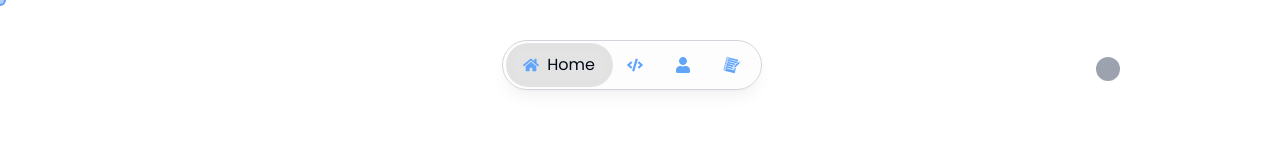
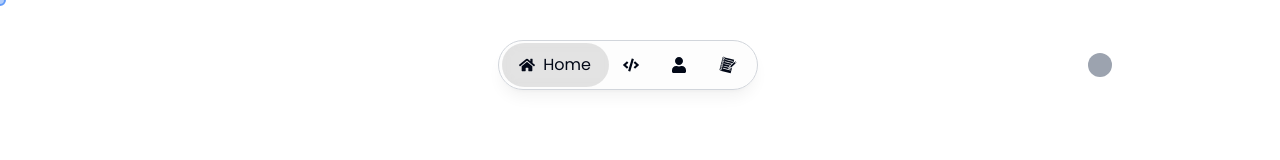
Before and after one commit to yuvrajsinh5252/website, a Next.js app: page / in a window 1280 px wide. Shown: the top 160 px of the page. Built offline with nearby package versions, Linux system fonts and the light colour scheme.

Commit message:
fix: theme toggle functionality

```diff
--- a/src/app/projects/page.tsx
+++ b/src/app/projects/page.tsx
@@ -51,7 +51,7 @@ export default function Home() {
               <div className="h-full p-5 rounded-lg dark:bg-gray-800/40 bg-gray-500/20 backdrop-blur-md border border-gray-800/50 hover:border-gray-700/50 hover:shadow-lg hover:shadow-blue-500/5">
                 <div
                   key={hoveredIndex === index ? "wave-active" : "wave-inactive"}
-                  className={`absolute inset-0 pointer-events-none transition-all duration-700 ${
+                  className={`absolute inset-0 pointer-events-none ${
                     hoveredIndex === index ? "animate-wave" : ""
                   }`}
                 />
@@ -88,7 +88,7 @@ export default function Home() {
                       </Link>
                     </div>
                   </div>
-                  <p className="text-sm dark:text-gray-400 leading-relaxed flex-grow">
+                  <p className="text-sm dark:text-gray-400 text-foreground leading-relaxed flex-grow">
                     {project.description}
                   </p>
                   <div className="flex flex-wrap gap-2">
--- a/src/app/styles/globals.css
+++ b/src/app/styles/globals.css
@@ -18,17 +18,14 @@
 
 @layer base {
   body {
-    -moz-osx-font-smoothing: grayscale;
-    -webkit-font-smoothing: antialiased;
     box-sizing: border-box;
-    -webkit-tap-highlight-color: transparent;
     background-color: hsl(var(--background));
     color: hsl(var(--foreground));
   }
 
   * {
     cursor: none !important;
-    transition: all 0.029s ease-in-out;
+    transition: all 0.05s ease-in-out;
   }
 
   @media (hover: none) {
--- a/src/components/navbar/navbar.tsx
+++ b/src/components/navbar/navbar.tsx
@@ -51,7 +51,7 @@ export default function Navbar() {
         initial={{ opacity: 0, y: -20 }}
         animate={{ opacity: 1, y: 0 }}
         transition={{ duration: 0.6, type: "spring" }}
-        className="flex items-center gap-8 w-fit h-8 px-5 py-6 rounded-full backdrop-blur-md bg-gray-100/20 dark:bg-gray-800/50 border dark:border-gray-300/20 border-gray-300 hover:bg-white/40 group shadow-lg shadow-black/5 dark:shadow-white/5 hover:shadow-xl hover:shadow-black/10 dark:hover:shadow-white/10"
+        className="flex items-center gap-8 w-fit h-8 px-5 py-6 rounded-full backdrop-blur-md bg-gray-100/20 dark:bg-gray-700/80 border dark:border-gray-300/20 border-gray-300 hover:bg-white/40 group shadow-lg shadow-black/5 dark:shadow-white/5 hover:shadow-xl hover:shadow-black/10 dark:hover:shadow-white/10"
       >
         <div
           id="active-bg"
--- a/src/components/navbar/navlink.tsx
+++ b/src/components/navbar/navlink.tsx
@@ -1,8 +1,7 @@
 import Link from "next/link";
 import { usePathname } from "next/navigation";
 import React from "react";
-import { FaBlog, FaCode, FaHome, FaUser } from "react-icons/fa";
-import { MdNoteAlt } from "react-icons/md";
+import { FaCode, FaHome, FaUser } from "react-icons/fa";
 import { GiNotebook } from "react-icons/gi";
 
 import { motion } from "framer-motion";
@@ -19,15 +18,13 @@ export default function NavLink({ href, text }: NavLinkProps) {
   const getIcon = (text: string) => {
     switch (text) {
       case "home":
-        return <FaHome className="text-blue-400 dark:text-blue-300" />;
+        return <FaHome />;
       case "projects":
-        return <FaCode className="text-blue-400 dark:text-blue-300" />;
+        return <FaCode />;
       case "about":
-        return <FaUser className="text-blue-400 dark:text-blue-300" />;
+        return <FaUser />;
       case "blog":
-        return (
-          <GiNotebook size={18} className="text-blue-400 dark:text-blue-300" />
-        );
+        return <GiNotebook size={18} />;
       default:
         return null;
     }
--- a/src/components/theme/toggle-theme.tsx
+++ b/src/components/theme/toggle-theme.tsx
@@ -6,6 +6,7 @@ export default function ThemeToggle() {
   const { theme, setTheme } = useTheme();
 
   const onClickWrapper = (event: any) => {
+    setTheme(theme === "light" ? "dark" : "light");
     const bodyRect = document.body.getBoundingClientRect();
     const elemRect = event.target.getBoundingClientRect();
     const offsetTop = elemRect.top - bodyRect.top;
@@ -22,20 +23,19 @@ export default function ThemeToggle() {
     const darkModeToggleEvent = new CustomEvent("darkModeToggle", {
       detail: customEventState,
     });
-    setTheme(theme === "light" ? "dark" : "light");
     dispatchEvent(darkModeToggleEvent);
   };
 
   return (
-    <div className="w-4 h-4 relative rounded-full justify-center items-center border-none focus:outline-none">
+    <div className="relative rounded-full justify-center items-center border-none focus:outline-none">
       <button
-        className="p-3 max-sm:p-2 flex rounded-full bg-gray-400 focus:outline-none focus:bg-blue-300"
+        className="p-3 flex rounded-full bg-gray-400 focus:outline-none focus:bg-blue-300"
         onClick={(event) => {
           onClickWrapper(event);
         }}
       >
         <div
-          className={`absolute rounded-full left-2 bottom-[5%] max-sm:bottom-1 max-sm:left-[30%] w-5 h-5 max-sm:w-4 max-sm:h-4 transform transition-all duration-700 ${
+          className={`absolute rounded-full left-2 bottom-[5%] w-5 h-5 transform transition-all duration-700 ${
             theme === "light" ? "scale-100 bg-white" : "scale-0 bg-black"
           }`}
         ></div>
```
